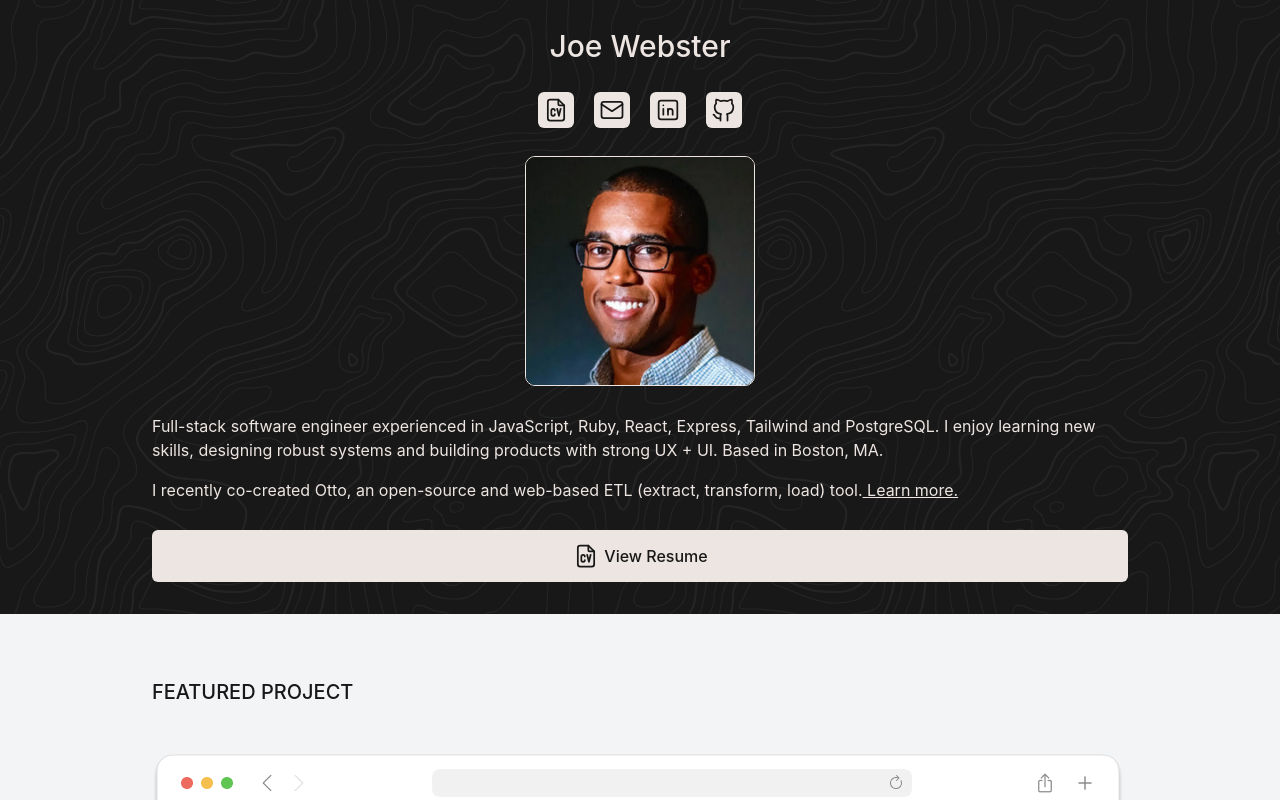
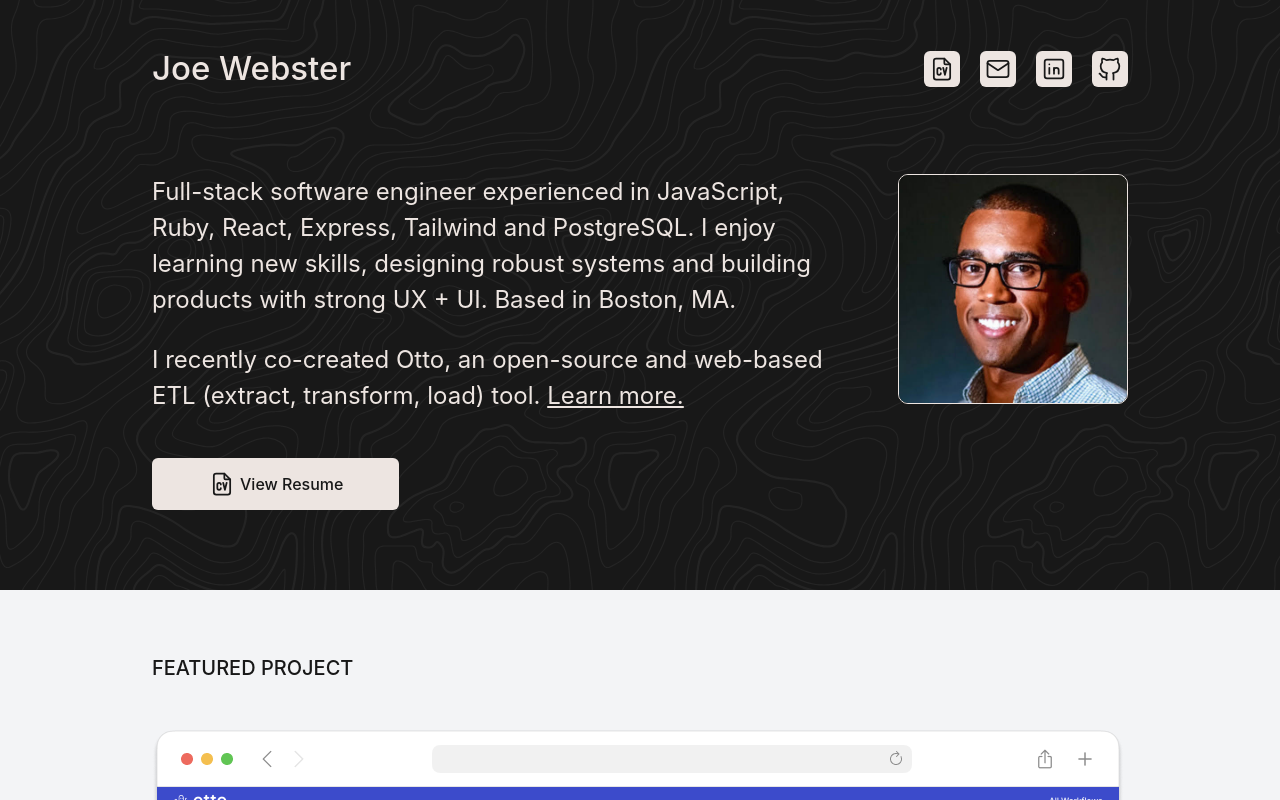
Before and after one commit to Joewebsta/joeswebster.com, a React (Vite) app: page / in a window 1280 px wide. Shown: the top 800 px of the page. Built offline with nearby package versions, Linux system fonts and the light colour scheme.

Commit message:
Response hero section

```diff
--- a/src/components/Hero.jsx
+++ b/src/components/Hero.jsx
@@ -1,49 +1,49 @@
 import React from "react";
 import Navbar from "./Navbar";
-import PersonalLinks from "./PersonalLinks";
 import { IconFileCv } from "@tabler/icons-react";
 import headshot from "../assets/headshot.png";
 
 const Hero = () => {
   return (
-    <div className="hero bg-otto-black pb-8">
-      <div className="container mx-auto max-w-5xl px-6">
+    <div className="hero bg-otto-black">
+      <div className="container mx-auto max-w-5xl px-6 pt-6">
         <Navbar />
-        <PersonalLinks />
-
+        <div className="flex flex-col items-center gap-6 py-6 sm:flex-row sm:flex-row-reverse sm:items-start sm:gap-14 sm:py-20">
           <img
-          className="border-tan mx-auto mb-7 max-w-[230px] rounded-[10px] border"
+            className="border-tan max-w-[230px] rounded-[10px] border sm:mx-0"
             src={headshot}
             alt="Picture of Joe Webster"
           />
-        <p className="text-tan mb-4">
-          Full-stack software engineer experienced in JavaScript, Ruby, React,
-          Express, Tailwind and PostgreSQL. I enjoy learning new skills,
-          designing robust systems and building products with strong UX + UI.
-          Based in Boston, MA.
+          <div className="flex flex-col gap-6 sm:items-start ">
+            <p className="text-tan text-clamp-p">
+              Full-stack software engineer experienced in JavaScript, Ruby,
+              React, Express, Tailwind and PostgreSQL. I enjoy learning new
+              skills, designing robust systems and building products with strong
+              UX + UI. Based in Boston, MA.
             </p>
-        <p className="text-tan mb-7">
-          I recently co-created Otto, an open-source and web-based ETL (extract,
-          transform, load) tool.
+            <p className="text-tan text-clamp-p">
+              I recently co-created Otto, an open-source and web-based ETL
+              (extract, transform, load) tool.{" "}
               <a
                 href="https://www.otto-etl.com/"
                 target="_blank"
                 className="underline"
               >
-            {" "}
                 Learn more.
               </a>
             </p>
             <a
               href="/joe-webster-resume.pdf"
               target="_blank"
-          className="bg-tan hover:bg-tan-hover flex w-full items-center justify-center gap-1 rounded-md px-4 py-3 font-medium"
+              className="bg-tan hover:bg-tan-hover flex items-center justify-center gap-1 rounded-md px-4 py-3 font-medium sm:px-14 md:mt-5"
             >
               <IconFileCv size={28} strokeWidth="1.5" />
               View Resume
             </a>
           </div>
         </div>
+      </div>
+    </div>
   );
 };
 
--- a/src/components/Navbar.jsx
+++ b/src/components/Navbar.jsx
@@ -1,11 +1,13 @@
 import React from "react";
+import PersonalLinks from "./PersonalLinks";
 
 const Navbar = () => {
   return (
-    <nav>
-      <h1 className="text-tan mb-7 pt-7 text-center text-3xl font-medium">
+    <nav className="flex flex-col gap-5 sm:flex-row sm:items-center sm:justify-between sm:pt-5">
+      <h1 className="text-tan text-clamp-h1 text-center font-medium">
         Joe Webster
       </h1>
+      <PersonalLinks />
     </nav>
   );
 };
--- a/src/components/PersonalLinks.jsx
+++ b/src/components/PersonalLinks.jsx
@@ -8,7 +8,7 @@ import {
 
 const PersonalLinks = () => {
   return (
-    <div className="mb-7 flex justify-center gap-5">
+    <div className="flex justify-center gap-5">
       <a
         target="_blank"
         href="/joe-webster-resume.pdf"
--- a/tailwind.config.js
+++ b/tailwind.config.js
@@ -14,6 +14,10 @@ export default {
       fontFamily: {
         sans: ["Inter", ...defaultTheme.fontFamily.sans],
       },
+      fontSize: {
+        "clamp-h1": "clamp(1.875rem, 5vw, 2.0625rem)",
+        "clamp-p": "clamp(16px, 3vw, 24px)",
+      },
     },
   },
   plugins: [],
```
Lines whose indentation alone changed are shown as unchanged.
